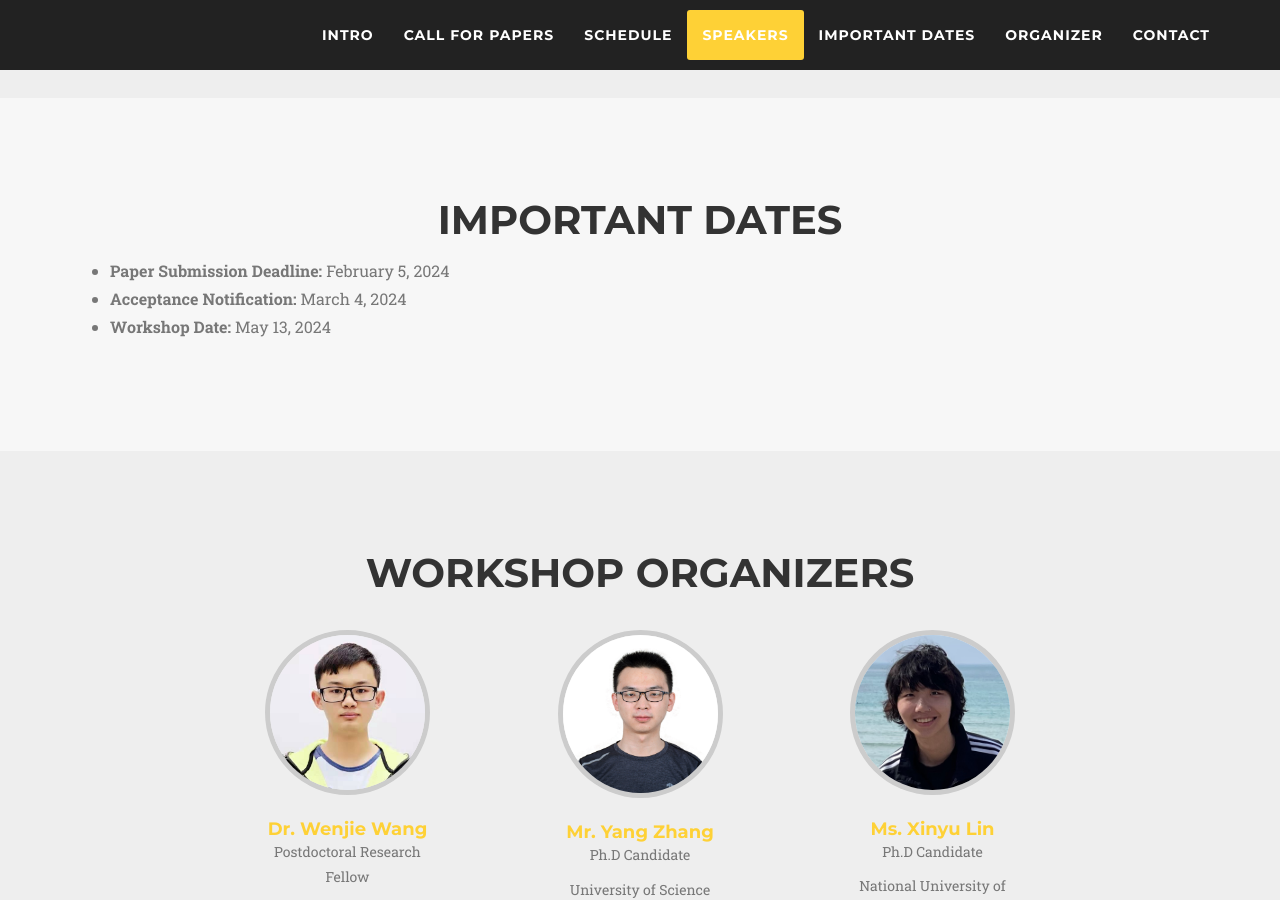
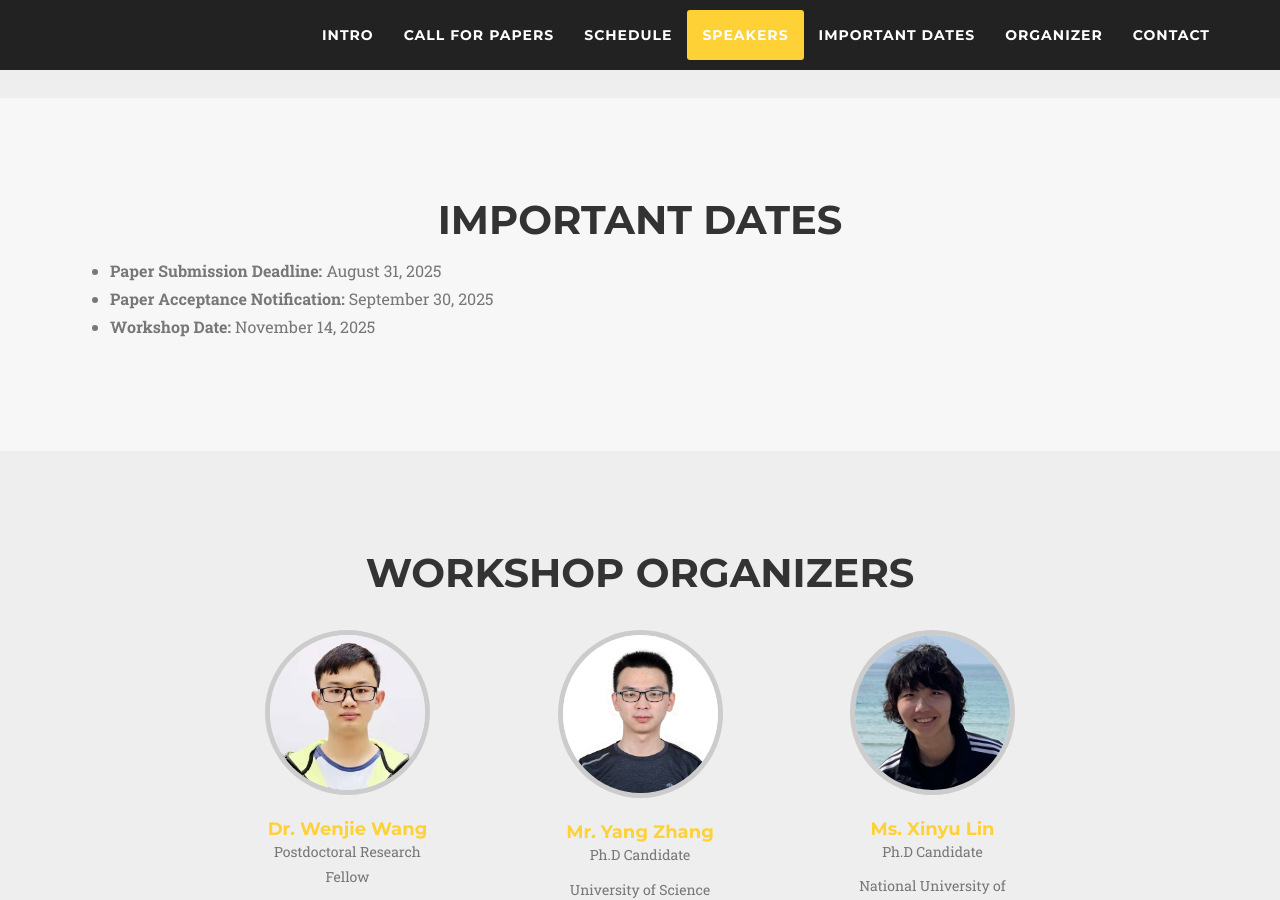
Before and after one commit to mmgensr-cikm25/mmgensr-cikm25.github.io, a Jekyll site: the page built from index.md, in a window 1280 px wide and 900 px high, scrolled down 4901 px. Built offline with Jekyll 4.4.1, drawn with Linux system fonts in a browser that asks for light colours; nearby versions of some CDN libraries; some web fonts are replaced.

Commit message:
Update dates.html

```diff
--- a/_includes/dates.html
+++ b/_includes/dates.html
@@ -23,9 +23,9 @@
     <div class="row text-justify">
       <div class="col-md-12">
         <ul class="large text-muted">
-          <li><b>Paper Submission Deadline:</b> February 5, 2024</li>
-          <li><b>Acceptance Notification:</b> March 4, 2024</li>
-          <li><b>Workshop Date:</b> May 13, 2024</li>
+          <li><b>Paper Submission Deadline:</b> August 31, 2025</li>
+          <li><b>Paper Acceptance Notification:</b> September 30, 2025</li>
+          <li><b>Workshop Date:</b> November 14, 2025</li>
         </ul>
       </div>
     </div>
```
